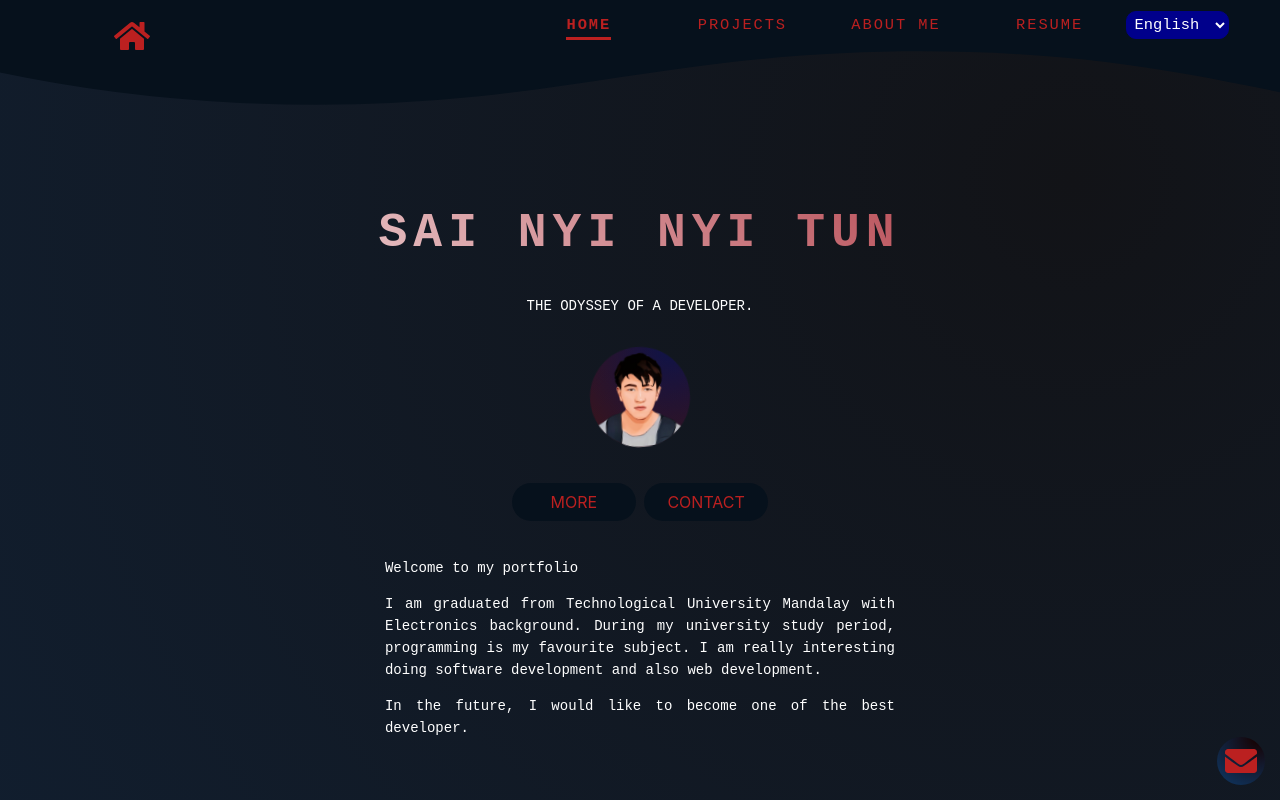
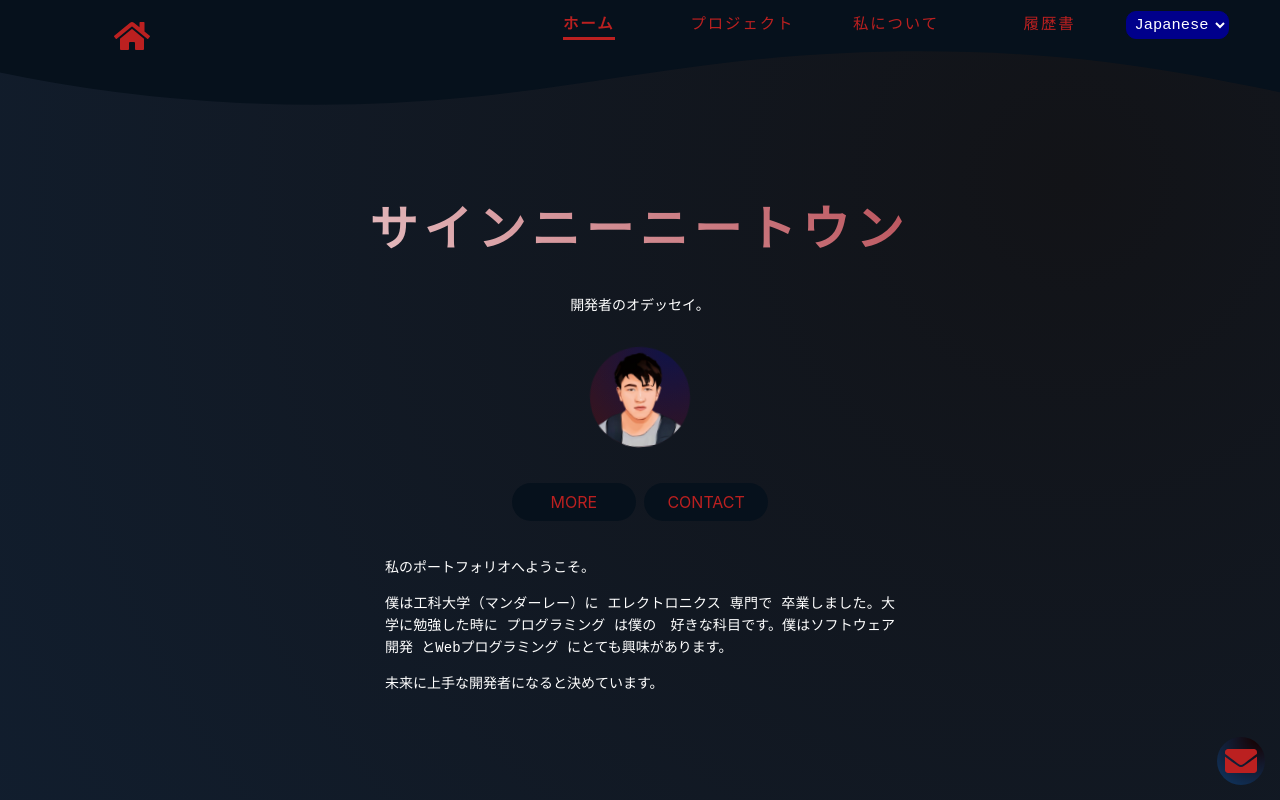
Before and after one commit to mgsainyinyitun/portfolio-new, a React (Create React App) app: page / in a window 1280 px wide. Shown: the top 800 px of the page. Built offline with nearby package versions, Linux system fonts and the light colour scheme.

Commit message:
add jp language

```diff
--- a/src/components/App.js
+++ b/src/components/App.js
@@ -10,5 +10,4 @@ class App extends React.Component {
         );
     }
 }
-
 export default App;
--- a/src/components/Footer/Footer.js
+++ b/src/components/Footer/Footer.js
@@ -12,7 +12,6 @@ class Footer extends React.Component {
             language: props.language,
         }
     }
-
     render() {
         return (
             <>
@@ -50,14 +49,13 @@ class Footer extends React.Component {
                         <p><span>&#169;</span>
                             {
                                 this.props.language === 'japanese' ?
-                                    'サイニーニートウン' : 'SAI NYI NYI TUN'
+                                    'サインニーニートウン' : 'SAI NYI NYI TUN'
                             }
                         </p>
                     </div>
                 </div>
             </>
         );
-
     }
 }
 const mapStateToProps = state => {
--- a/src/components/LandingPage/LandingPageTxT.js
+++ b/src/components/LandingPage/LandingPageTxT.js
@@ -21,7 +21,7 @@ export const TEXT = {
     },
 
     JAPANESE: {
-        NAME: "サイニーニートウン",
+        NAME: "サインニーニートウン",
         SHORT: "開発者のオデッセイ。",
         MESSAGE: {
             P1: "私のポートフォリオへようこそ。",
--- a/src/components/Main.js
+++ b/src/components/Main.js
@@ -20,7 +20,6 @@ function Main(props) {
             <DivideWave />
             <Routes>
                 {WebRoute}
-
             </Routes>
             <MailIcon />
             <Footer />
--- a/src/components/Resume/Resume.css
+++ b/src/components/Resume/Resume.css
@@ -20,7 +20,7 @@
     display: flex;
     flex-direction: column-reverse;
     justify-content: center;
-    padding: 1rem;
+    padding: 0.5rem;
     background-color: rgba(0, 200,200, 0.1);
     border-radius: 10px;
 }
@@ -28,7 +28,10 @@
     width: 100%;
     display: flex;
     align-items: center;
-    justify-content: center;
+    justify-content: left;
+    border: 1px solid rgba(25, 200, 100, 0.1);
+    border-radius: 10px;
+    padding: 10px;
 }
 
 .h-right{
--- a/src/components/Resume/Resume.js
+++ b/src/components/Resume/Resume.js
@@ -1,58 +1,60 @@
 import React from "react";
+import { connect } from 'react-redux';
 import './Resume.css';
 import Profile from '../../img/Sai_Nyi_Nyi_Tun.png';
 import InvisibleCard from "../BasicComponents/Card/InvisibleCard";
 import { RESUME } from "./TEXT";
-
-const BODY = [
+// const TEXT = null;
+// const BODY = null;
+class Resume extends React.Component {
+    constructor(props) {
+        super(props);
+        this.TEXT = RESUME.ENGLISH;
+        this.BODY = [
             {
-        title:'Summary',
-        data:RESUME.SUMMARY.DATA
+                title: props.language==='japanese'?'Summary':'Summary',
+                data: this.TEXT.SUMMARY.DATA
             },
             {
-        title:'Education',
-        data:RESUME.EDUCATION.DATA
+                title: props.language==='japanese'?'Education':'Education',
+                data: this.TEXT.EDUCATION.DATA
             },
             {
-        title:'IT Skills',
-        data:RESUME.SKILLS.DATA
+
+                title: 'IT Skills',
+                data: this.TEXT.SKILLS.DATA
             },
             {
-        title:'Language Skills',
-        data:RESUME.LANGUAGE.DATA
+                title: 'Language Skills',
+                data: this.TEXT.LANGUAGE.DATA
             },
             {
-        title:'Experiences',
-        data:RESUME.EXPERIENCE.DATA
+                title: 'Experiences',
+                data: this.TEXT.EXPERIENCE.DATA
             },
             {
-        title:'Volunteering Activities',
-        data:RESUME.VOLUNTEER.DATA
+                title: 'Volunteering Activities',
+                data: this.TEXT.VOLUNTEER.DATA
             },
             {
-        title:'Certificates',
-        data:RESUME.CERTIFICATE.DATA
+                title: 'Certificates',
+                data: this.TEXT.CERTIFICATE.DATA
             },
             {
-        title:'Hobbies and Interests',
-        data:RESUME.HOBBIES.DATA
+                title: 'Hobbies and Interests',
+                data: this.TEXT.HOBBIES.DATA
             },
-]
+        ];
+    }
 
-
-
-class Resume extends React.Component{
-
-            render(){
-            return(
+    render() {
+        return (
             <div className='resume-container'>
                 <div className='holder'>
-
                     <div className='header'>
-
                         <div className='h-info'>
                             <div>
-                                    <h1>MG SAI NYI NYI TUN</h1>
+                                <h1> {this.props.language === 'japanese' ? 'サインニーニートウン' : 'SAI NYI NYI TUN'} </h1>
                                 {/* <p>54 x 55 Aun San , Mandalay </p> */}
 
                                 <a href='mailto:mgsainyinyitun.tumdy@gmail.com'>
@@ -62,23 +64,21 @@ class Resume extends React.Component{
                                 <a href='tel:+959 4400 9573'>
                                     <p>+959 4400 96573 </p>
                                 </a>
-                                    <a className='dwl-btn' href='https://drive.google.com/file/d/1sFSlBgWvVlQVpfS-JFkpGlShM4Z5-NCO/view?usp=sharing'>DOWNLOAD</a>
+                                <a className='dwl-btn' href='https://drive.google.com/file/d/1sFSlBgWvVlQVpfS-JFkpGlShM4Z5-NCO/view?usp=sharing'>
+                                    {this.props.language === 'japanese' ? 'ダウンロード' : 'DOWNLOAD'}
+                                </a>
                             </div>
                         </div>
-
-
                         <div className='h-right'>
-                                <img src={Profile} alt="Profile picture" className='h-photo'/>
+                            <img src={Profile} alt="Profile picture" className='h-photo' />
                             <p className='nrc'> 13/NAKHANA (N) 068390 </p>
                         </div>
 
                     </div>
-
                     {/*  Body Sections */}
-
                     {
-                            BODY.map((item) => {
-                                return(
+                        this.BODY.map((item) => {
+                            return (
                                 <InvisibleCard
                                     key={item.title}
                                     header={item.title}
@@ -90,8 +90,11 @@ class Resume extends React.Component{
                 </div>
             </div>
         )
-
     }
 }
-
-export default Resume;
+const mapStateToProps = state => {
+    return {
+        language: state.language
+    }
+}
+export default connect(mapStateToProps)(Resume);
--- a/src/components/Resume/TEXT.js
+++ b/src/components/Resume/TEXT.js
@@ -1,20 +1,20 @@
 export const RESUME = {
-
-    SUMMARY:{
+    ENGLISH: {
+        SUMMARY: {
             DATA:
-        'After graduated  from Technological University Mandalay in 2020, I have acquired technical knowledge and skills from my course. Currently, I have some experience as a part time trainer at TechnoNet Engineering Training Center, Mandalay. I have trained programming subjects such as Java, Python and other technical subjects such as A+, PIC.'+
+                'After graduated  from Technological University Mandalay in 2020, I have acquired technical knowledge and skills from my course. Currently, I have some experience as a part time trainer at TechnoNet Engineering Training Center, Mandalay. I have trained programming subjects such as Java, Python and other technical subjects such as A+, PIC.' +
                 'I am also a web developer volunteer at Youth Society for Education (YSE). I have some experience in web technologies such as HTML5, CSS, JavaScript, PHP, Bootstrap, Reactjs, from volunteering as web developer in YSE. And willing to study every new technology.'
         },
 
-    EDUCATION:{
-        DATA:[
+        EDUCATION: {
+            DATA: [
                 '2018 - Bachelor of Technology (Electronics)',
                 '2020 - Bachelor of Engineering (Electronics)',
             ]
         },
 
-    SKILLS:{
-        DATA:[
+        SKILLS: {
+            DATA: [
                 'Packages: MS Office, Photoshop, Adobe Premiere Pro, VideoScribe',
                 'Operating Systems: Windows and Linux.',
                 'Computer System Engineering A+,',
@@ -24,16 +24,16 @@ export const RESUME = {
             ]
         },
 
-    LANGUAGE:{
-        DATA:[
+        LANGUAGE: {
+            DATA: [
                 'Burmese / Shan',
                 'English (Intermediate)',
                 'Japanese (N3) Passed',
             ]
         },
 
-    EXPERIENCE:{
-        DATA:[
+        EXPERIENCE: {
+            DATA: [
                 'A+ Trainer at IT Queen (Mandalay)',
                 'A+ Trainer at Quantum Computer Center (Sagaing)',
                 'A+, Java, Python, PIC Trainer at TechnoNet (Mandalay)',
@@ -44,27 +44,27 @@ export const RESUME = {
             ]
         },
 
-    VOLUNTEER:{
-        DATA:[
+        VOLUNTEER: {
+            DATA: [
                 'Buddhist Services Association (BSA) , TU(mdy),',
                 'Better Citizen Movement for Digital Literacy with Smart Citizen',
                 'Web Developer at Youth Society for Education (YSE)',
             ]
         },
 
-    CERTIFICATE:{
-        DATA:[
+        CERTIFICATE: {
+            DATA: [
                 'JAVA SE Course from JDC',
                 'Programming Foundation with JavaScript, HTML and CSS (Coursera Online)',
                 'Java Programming: Solving Problems with Software (Coursera Online)'
             ]
         },
 
-    HOBBIES:{
-        DATA:[
+        HOBBIES: {
+            DATA: [
                 'Play Chess, Sudoku and Other Puzzle games.',
                 'Travel and Hiking',
             ]
         },
-
     }
+}
--- a/src/components/home/Contact/Contact.js
+++ b/src/components/home/Contact/Contact.js
@@ -24,7 +24,6 @@ class Contact extends React.Component {
                                     <p>mgsainyinyitun.tumdy@gmail.com</p>
                                 </a>
                             </div>
-
                             <div className='info-container'>
                                 <FontAwesomeIcon icon={faPhone} className='aw-icon' />
                                 <a href="tel:+959 4400 9573">
@@ -32,14 +31,10 @@ class Contact extends React.Component {
                                 </a>
                             </div>
                         </div>
-
                         <ContactForm />
-
-
                     </div>
                 </div>
             </div>
-
         );
     }
 }
--- a/src/components/navigation/Navigation.js
+++ b/src/components/navigation/Navigation.js
@@ -66,14 +66,14 @@ class Navigation extends React.Component {
 
                         <li>
                             <select className='lang-select'
-                                defaultValue={'english'}
+                                defaultValue={this.props.language}
                                 onChange={
                                     e => this.props.changeLanguage(e.target.value)
                                 }
                             >
+                                <option value="japanese">Japanese</option>
                                 <option value="english">English</option>
                                 <option value="myanmar">Myanmar</option>
-                                <option value="japanese">Japanese</option>
                             </select>
                         </li>
 
--- a/src/components/navigation/NavigationFunction.js
+++ b/src/components/navigation/NavigationFunction.js
@@ -61,7 +61,7 @@ function NavigationFunction(props) {
 
                     <li>
                         <select className='lang-select'
-                            defaultValue={'english'}
+                            defaultValue={props.language}
                             onChange={
                                 e => { props.changeLanguage(e.target.value) }
                             }
--- a/src/redux/reducer/index.js
+++ b/src/redux/reducer/index.js
@@ -1,7 +1,7 @@
 import { CHANGE_LANGUAGE } from "../action/actionConstant";
 
 const initial_state = {
-    language:"english",
+    language:"japanese",
 }
 
 function rootReducer(state=initial_state,action){
```
Also changed, not shown: src/components/home/Projects.js (+2 -8 lines). Lines whose indentation alone changed are shown as unchanged.
